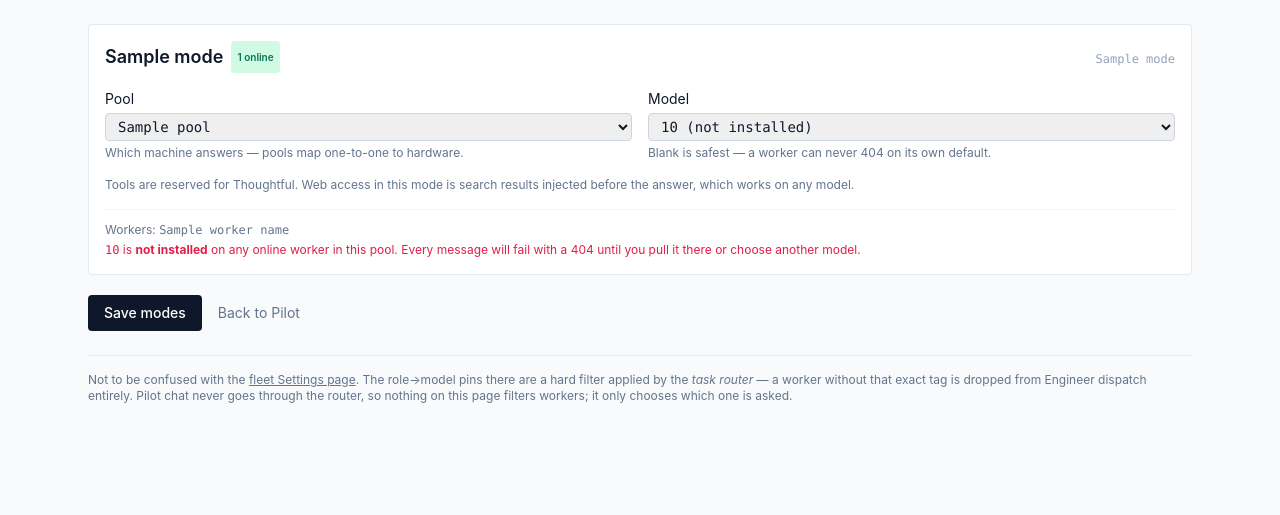
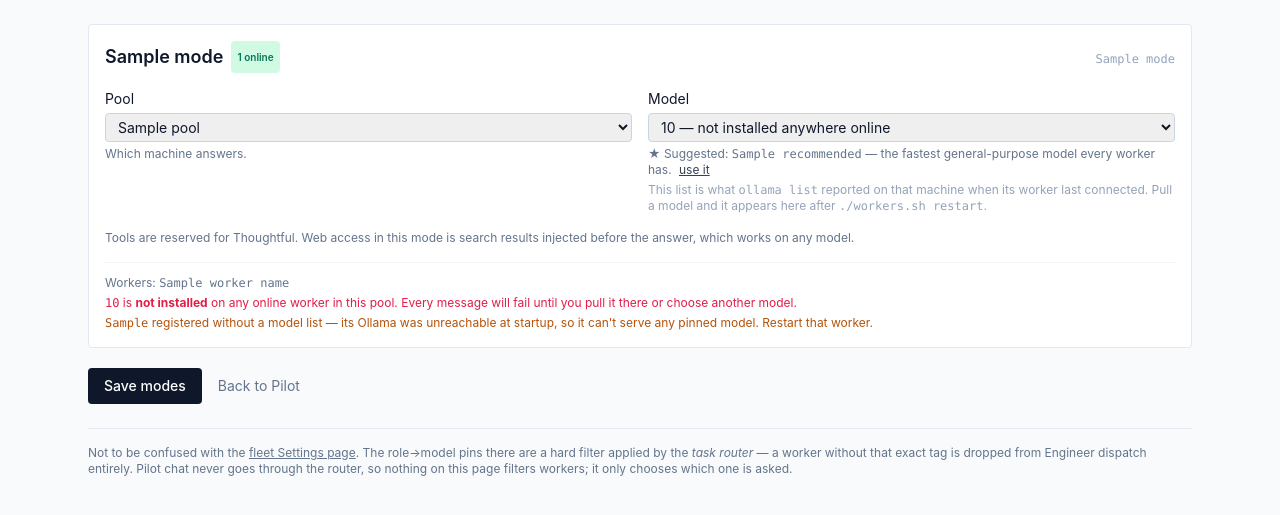
Before and after one commit to will-barnard/dry-dock, a FastAPI app: template backend/app/templates/pilot_settings.html in a window 1280 px wide. Shown: the part 188-703 px from the top of the page. Run offline with FastAPI, Linux system fonts and the light colour scheme; the template is opened without the code that fills it: most values are stand-ins (such as "Sample title", 1, 10 or a date in 2020); parts of the project's set-up code (start-up, migrations or seed data) failed here and were passed over; some libraries are stand-ins or nearby versions.

Commit message:
pilot changes

```diff
--- a/backend/app/templates/pilot_settings.html
+++ b/backend/app/templates/pilot_settings.html
@@ -17,7 +17,8 @@
 
 <form method="post" action="/pilot/settings" class="space-y-5">
   {% for m in modes %}
-    <section class="bg-white border border-slate-200 rounded p-4" data-mode="{{ m.mode }}">
+    <section class="bg-white border border-slate-200 rounded p-4"
+             data-mode="{{ m.mode }}" data-mode-label="{{ m.label }}">
       <div class="flex items-baseline justify-between">
         <h2 class="text-lg font-semibold flex items-center gap-2">
           {{ m.label }}
@@ -32,32 +33,68 @@
         <span class="text-xs text-slate-400 font-mono">{{ m.mode }}</span>
       </div>
 
+      {% set group_titles = {
+           'good':     'Best for ' ~ m.label,
+           'no_tools': 'Works, but can\'t use tools',
+           'partial':  'Not installed on every worker',
+         } %}
+
       <div class="grid grid-cols-1 sm:grid-cols-2 gap-4 mt-4">
         <label class="text-sm block">
           Pool
           <select name="pool.{{ m.mode }}" data-pool-for="{{ m.mode }}"
-                  class="w-full mt-1 border border-slate-300 rounded px-2 py-1 text-sm font-mono">
+                  class="w-full mt-1 border border-slate-300 rounded px-2 py-1 text-sm">
             {% for p in pools %}
-              <option value="{{ p }}" {% if p == m.pool %}selected{% endif %}>{{ p }}</option>
+              <option value="{{ p.pool }}" {% if p.pool == m.pool %}selected{% endif %}>
+                {{ p.label }}{% if not p.online %} ⚠{% endif %}
+              </option>
             {% endfor %}
           </select>
-          <span class="text-xs text-slate-500 mt-1 block">Which machine answers — pools map one-to-one to hardware.</span>
+          <span class="text-xs text-slate-500 mt-1 block">Which machine answers.</span>
         </label>
 
         <label class="text-sm block">
           Model
           <select name="model.{{ m.mode }}" data-model-for="{{ m.mode }}"
-                  class="w-full mt-1 border border-slate-300 rounded px-2 py-1 text-sm font-mono">
+                  class="w-full mt-1 border border-slate-300 rounded px-2 py-1 text-sm">
             <option value="">— each worker's own default —</option>
-            {% for mod in m.available_models %}
-              <option value="{{ mod }}" {% if mod == m.model %}selected{% endif %}>{{ mod }}</option>
+            {% for group in ['good', 'no_tools', 'partial'] %}
+              {% set members = m.model_options | selectattr('group', 'equalto', group) | list %}
+              {% if members %}
+                <optgroup label="{{ group_titles[group] }}">
+                  {% for o in members %}
+                    <option value="{{ o.tag }}" {% if o.tag == m.model %}selected{% endif %}>
+                      {{ o.label }}{% if o.tag == m.recommended %} ★{% endif %}
+                    </option>
+                  {% endfor %}
+                </optgroup>
+              {% endif %}
             {% endfor %}
             {% if m.model and m.model not in m.available_models %}
-              <option value="{{ m.model }}" selected>{{ m.model }} (not installed)</option>
+              <optgroup label="Currently set, but unavailable">
+                <option value="{{ m.model }}" selected>{{ m.model }} — not installed anywhere online</option>
+              </optgroup>
             {% endif %}
           </select>
-          <span class="text-xs text-slate-500 mt-1 block" data-model-hint-for="{{ m.mode }}">
-            Blank is safest — a worker can never 404 on its own default.
+
+          <span class="text-xs mt-1 block" data-model-hint-for="{{ m.mode }}">
+            {% if m.recommended %}
+              <span class="text-slate-500">
+                ★ Suggested: <span class="font-mono">{{ m.recommended }}</span> —
+                {% if m.mode == 'deep' %}the largest tool-capable model every worker has.
+                {% else %}the fastest general-purpose model every worker has.{% endif %}
+              </span>
+              <button type="button" class="underline text-slate-700 ml-1"
+                      data-use-recommended="{{ m.mode }}" data-tag="{{ m.recommended }}">use it</button>
+            {% else %}
+              <span class="text-slate-500">Blank is safest — a worker can never 404 on its own default.</span>
+            {% endif %}
+          </span>
+
+          <span class="text-xs text-slate-400 mt-1 block">
+            This list is what <span class="font-mono">ollama list</span> reported on that
+            machine when its worker last connected. Pull a model and it appears here after
+            <span class="font-mono">./workers.sh restart</span>.
           </span>
         </label>
       </div>
@@ -97,15 +134,31 @@
 
         {% if m.model_installed is none %}
           <div class="text-slate-500">No model pinned — each worker uses its own <span class="font-mono">DEFAULT_MODEL</span>.</div>
-        {% elif m.model_installed %}
-          <div class="text-emerald-700">
-            <span class="font-mono">{{ m.model }}</span> is installed on at least one online worker.
+        {% elif not m.model_installed %}
+          <div class="text-rose-600">
+            <span class="font-mono">{{ m.model }}</span> is <strong>not installed</strong> on any online
+            worker in this pool. Every message will fail until you pull it there or
+            choose another model.
+          </div>
+        {% elif m.model_worker_count < m.worker_count %}
+          <div class="text-amber-700">
+            <span class="font-mono">{{ m.model }}</span> is installed on
+            {{ m.model_worker_count }} of {{ m.worker_count }} online workers — turns go only
+            to those, so the rest of the pool sits idle. The list above is the union across
+            the pool, not what any single machine has.
           </div>
         {% else %}
-          <div class="text-rose-600">
-            <span class="font-mono">{{ m.model }}</span> is <strong>not installed</strong> on any online
-            worker in this pool. Every message will fail with a 404 until you pull it
-            there or choose another model.
+          <div class="text-emerald-700">
+            <span class="font-mono">{{ m.model }}</span> is installed on
+            {% if m.worker_count == 1 %}the online worker{% else %}all {{ m.worker_count }} online workers{% endif %}.
+          </div>
+        {% endif %}
+
+        {% if m.blind_workers %}
+          <div class="text-amber-700">
+            <span class="font-mono">{{ m.blind_workers | join(', ') }}</span>
+            registered without a model list — its Ollama was unreachable at startup, so it
+            can't serve any pinned model. Restart that worker.
           </div>
         {% endif %}
 
@@ -143,50 +196,102 @@
 </p>
 
 <script>
-  // Repopulate the model list when a pool changes, so you can't pick a model
-  // the new pool has never heard of. Tool-capability prefixes mirror
-  // orchestrator/pilot.py — kept in sync by hand, and only advisory here.
-  const TOOL_PREFIXES = ["qwen2.5", "qwen3", "llama3.1", "llama3.2", "llama3.3",
-                         "mistral-nemo", "mistral-small", "mistral-large",
-                         "devstral", "command-r", "hermes3", "granite3", "firefunction"];
+  // Keep the two selects describing themselves after a pool change: re-fetch
+  // the new pool's models already annotated and grouped for this mode, so the
+  // appropriate choice stays the obvious one rather than reverting to a flat
+  // list of tags. Grouping/labels are computed server-side (pilot.rank_models)
+  // — this only renders them.
+  const GROUP_ORDER = ["good", "no_tools", "partial"];
+
+  function groupTitles(modeLabel) {
+    return {
+      good: "Best for " + modeLabel,
+      no_tools: "Works, but can't use tools",
+      partial: "Not installed on every worker",
+    };
+  }
+
+  function renderHint(mode, recommended) {
+    const hint = document.querySelector('[data-model-hint-for="' + mode + '"]');
+    if (!hint) return;
+    if (!recommended) {
+      hint.innerHTML = '<span class="text-slate-500">Blank is safest — a worker ' +
+                       'can never 404 on its own default.</span>';
+      return;
+    }
+    const why = mode === "deep"
+      ? "the largest tool-capable model every worker has."
+      : "the fastest general-purpose model every worker has.";
+    hint.innerHTML =
+      '<span class="text-slate-500">★ Suggested: <span class="font-mono">' +
+      recommended + '</span> — ' + why + '</span>' +
+      '<button type="button" class="underline text-slate-700 ml-1" ' +
+      'data-use-recommended="' + mode + '" data-tag="' + recommended + '">use it</button>';
+    wireRecommendButtons();
+  }
+
+  function wireRecommendButtons() {
+    document.querySelectorAll("[data-use-recommended]").forEach(function (btn) {
+      if (btn.dataset.wired) return;
+      btn.dataset.wired = "1";
+      btn.addEventListener("click", function () {
+        const sel = document.querySelector('[data-model-for="' + btn.dataset.useRecommended + '"]');
+        if (sel) sel.value = btn.dataset.tag;
+      });
+    });
+  }
+
+  async function reloadModels(mode) {
+    const section = document.querySelector('section[data-mode="' + mode + '"]');
+    const poolSel = document.querySelector('[data-pool-for="' + mode + '"]');
+    const modelSel = document.querySelector('[data-model-for="' + mode + '"]');
+    const hint = document.querySelector('[data-model-hint-for="' + mode + '"]');
+    const previous = modelSel.value;
+    hint.textContent = "loading models…";
+
+    let data;
+    try {
+      const res = await fetch("/pilot/pools/" + encodeURIComponent(poolSel.value) +
+                              "/models?mode=" + encodeURIComponent(mode));
+      data = await res.json();
+    } catch (e) {
+      hint.textContent = "Couldn't load models for this pool.";
+      return;
+    }
+
+    const titles = groupTitles(section.dataset.modeLabel);
+    modelSel.innerHTML = "";
+    const fallback = document.createElement("option");
+    fallback.value = "";
+    fallback.textContent = "— each worker's own default —";
+    modelSel.appendChild(fallback);
+
+    GROUP_ORDER.forEach(function (group) {
+      const members = (data.options || []).filter(function (o) { return o.group === group; });
+      if (!members.length) return;
+      const og = document.createElement("optgroup");
+      og.label = titles[group];
+      members.forEach(function (o) {
+        const opt = document.createElement("option");
+        opt.value = o.tag;
+        opt.textContent = o.label + (o.tag === data.recommended ? " ★" : "");
+        if (o.tag === previous) opt.selected = true;
+        og.appendChild(opt);
+      });
+      modelSel.appendChild(og);
+    });
+
+    if (!data.options || !data.options.length) {
+      hint.textContent = "No workers online in this pool — leave the model blank.";
+      return;
+    }
+    renderHint(mode, data.recommended);
+  }
 
   document.querySelectorAll("[data-pool-for]").forEach(function (poolSel) {
-    const mode = poolSel.dataset.poolFor;
-    const modelSel = document.querySelector('[data-model-for="' + mode + '"]');
-    const hint = document.querySelector('[data-model-hint-for="' + mode + '"]');
+    poolSel.addEventListener("change", function () { reloadModels(this.dataset.poolFor); });
+  });
 
-    poolSel.addEventListener("change", async function () {
-      hint.textContent = "loading models…";
-      const previous = modelSel.value;
-      try {
-        const res = await fetch("/pilot/pools/" + encodeURIComponent(this.value) + "/models");
-        const data = await res.json();
-        modelSel.innerHTML = '<option value="">— each worker’s own default —</option>';
-        data.models.forEach(function (m) {
-          const opt = document.createElement("option");
-          opt.value = m;
-          opt.textContent = m;
-          if (m === previous) opt.selected = true;
-          modelSel.appendChild(opt);
-        });
-        hint.textContent = data.models.length
-          ? data.models.length + " model(s) on online workers in this pool."
-          : "No workers online in this pool — leave the model blank.";
-      } catch (e) {
-        hint.textContent = "Couldn't load models for this pool.";
-      }
-    });
-
-    modelSel.addEventListener("change", function () {
-      const v = (this.value || "").toLowerCase();
-      if (!v) {
-        hint.textContent = "Blank is safest — a worker can never 404 on its own default.";
-      } else if (TOOL_PREFIXES.some(function (p) { return v.startsWith(p); })) {
-        hint.textContent = "Tool-capable family. Save to apply.";
-      } else {
-        hint.textContent = "Not a known tool-calling family — web access would degrade to search results.";
-      }
-    });
-  });
+  wireRecommendButtons();
 </script>
 {% endblock %}
```
Also changed, not shown: backend/app/orchestrator/chat.py (+30 -0 lines), backend/app/orchestrator/pilot.py (+167 -1 lines), backend/app/routes/pilot.py (+20 -5 lines), docs/PILOT.md (+55 -0 lines).
